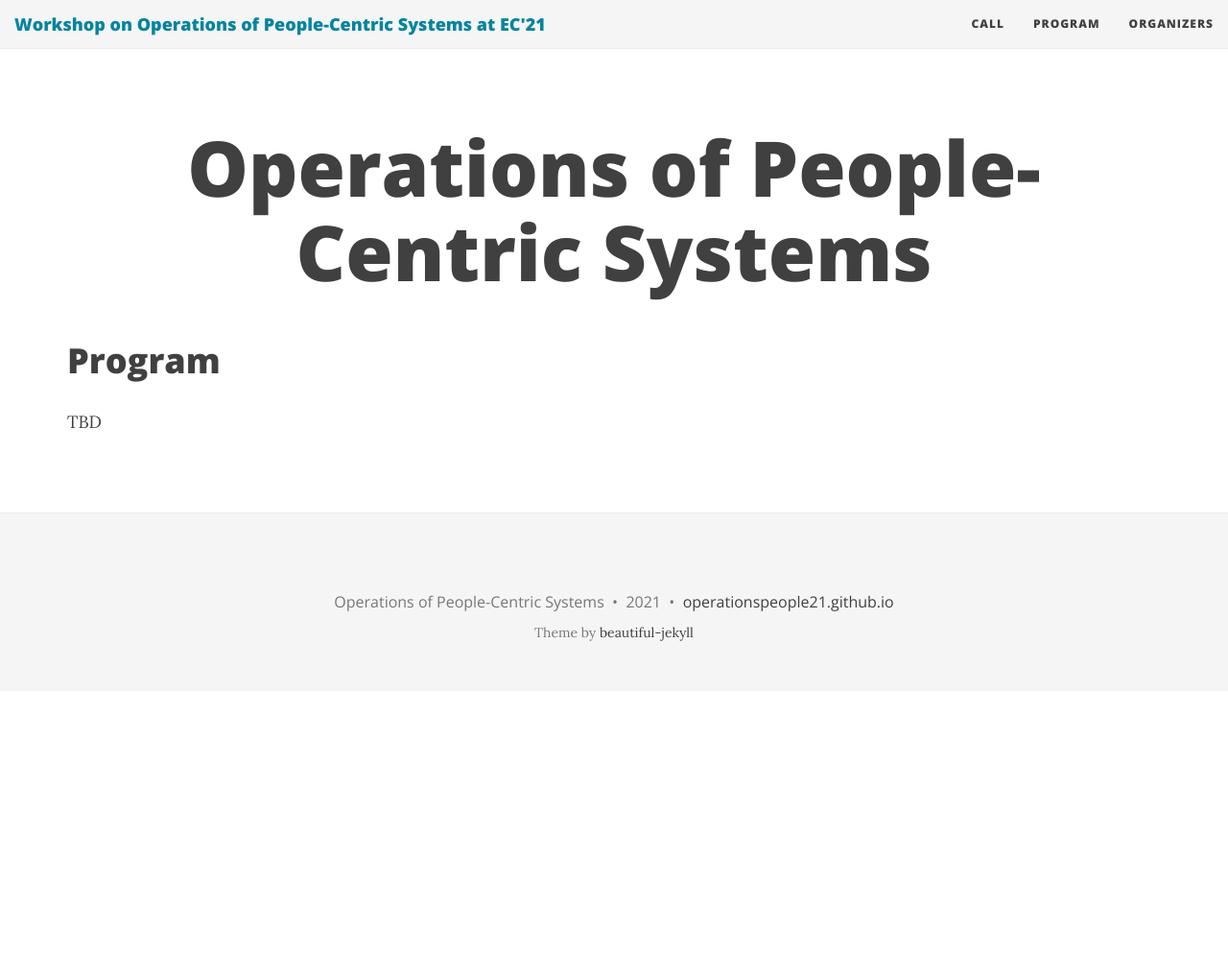
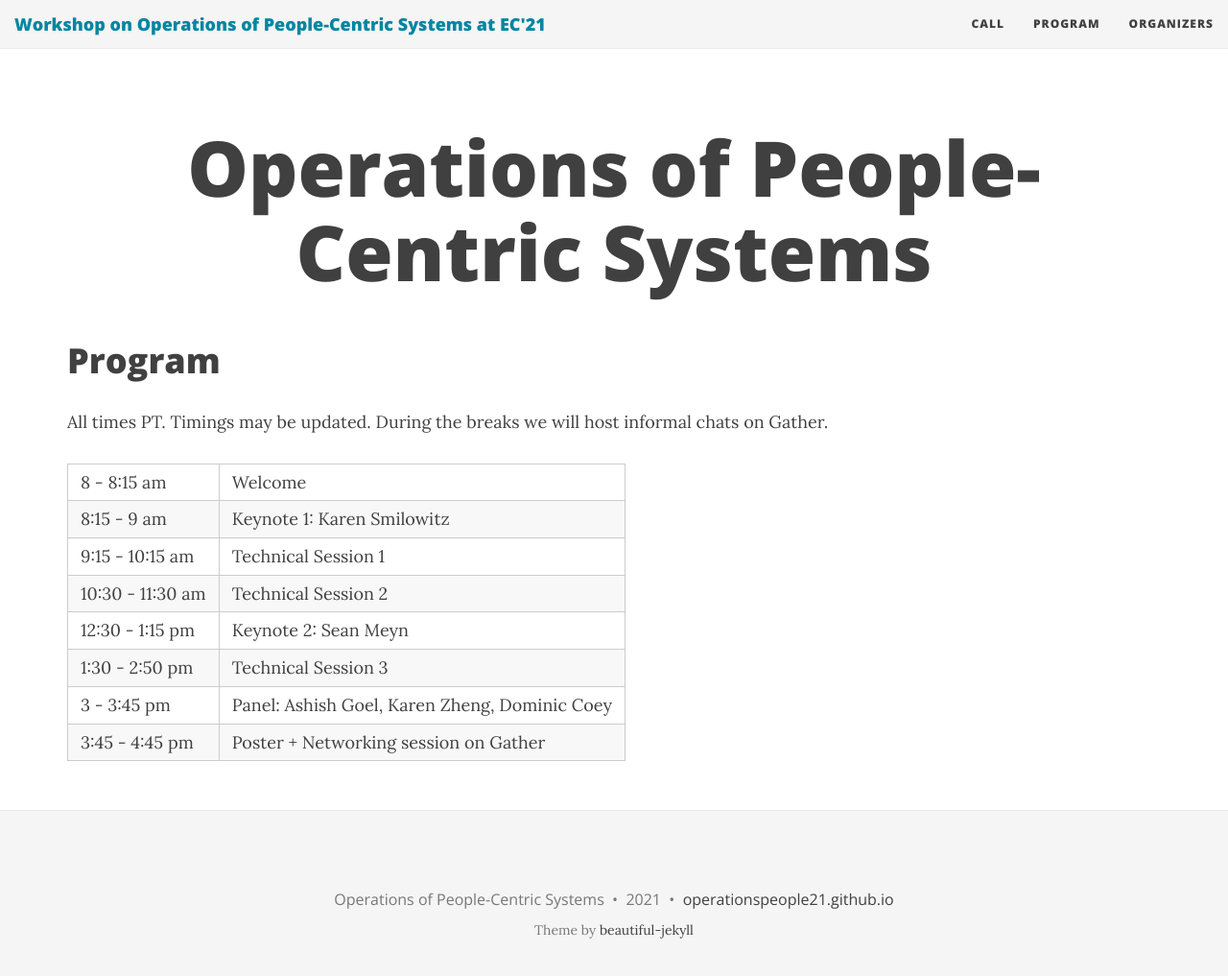
Before and after one commit to operationspeople21/operationspeople21.github.io, a Jekyll site: the page built from Program.md, in a window 1280 px wide and 1030 px high. Shown: the top 1017 px of the window at 96% size. Built offline with Jekyll 4.4.1, drawn with Linux system fonts in a browser that asks for light colours; nearby versions of some CDN libraries.

Commit message:
program and images

```diff
--- a/Program.md
+++ b/Program.md
@@ -6,4 +6,14 @@ use-site-title: true
 
 # Program
 
-TBD
+All times PT. Timings may be updated. During the breaks we will host informal chats on Gather.
+
+| ------------- |:-------------:|
+|8 - 8:15 am | Welcome |
+|8:15 - 9 am | Keynote 1: Karen Smilowitz |
+|9:15 - 10:15 am | Technical Session 1 |
+|10:30 - 11:30 am | Technical Session 2 |
+|12:30 - 1:15 pm | Keynote 2: Sean Meyn |
+|1:30 - 2:50 pm | Technical Session 3 |
+|3 - 3:45 pm | Panel: Ashish Goel, Karen Zheng, Dominic Coey |
+|3:45 - 4:45 pm | Poster + Networking session on Gather |
```
Also changed, not shown: _data/panelists.yml (+7 -0 lines), cfp.md (+1 -1 lines), img/dominic.jpg (added).
